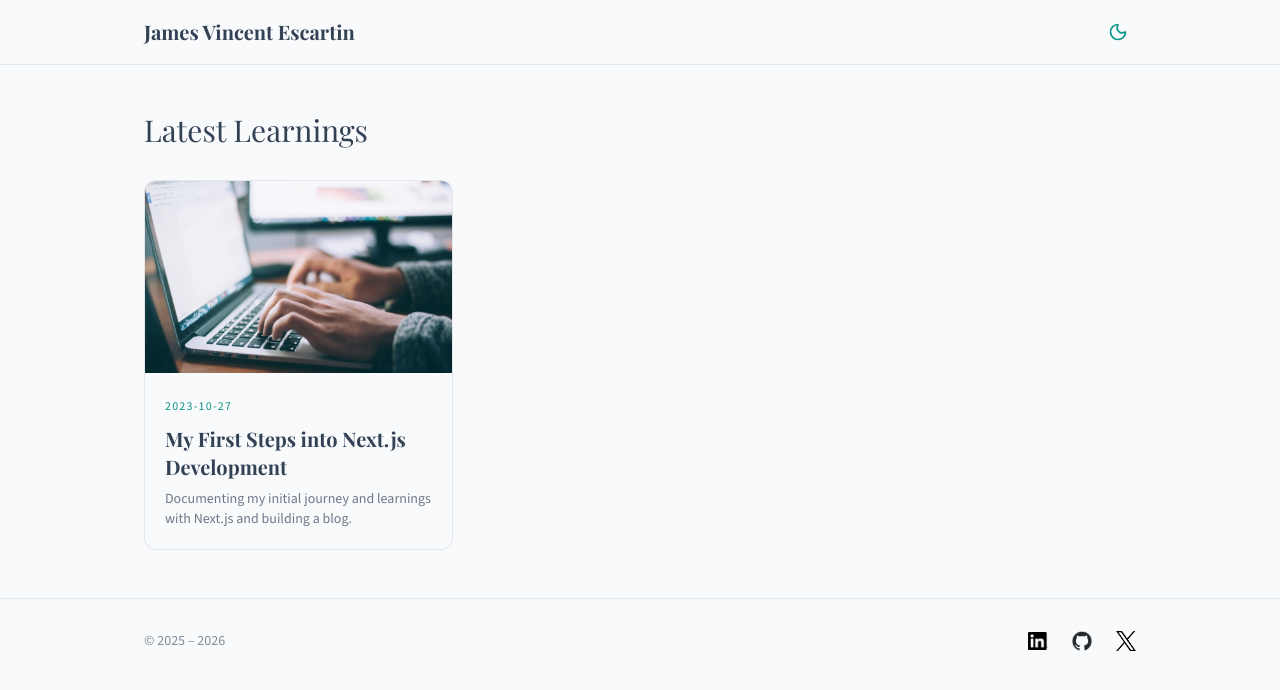
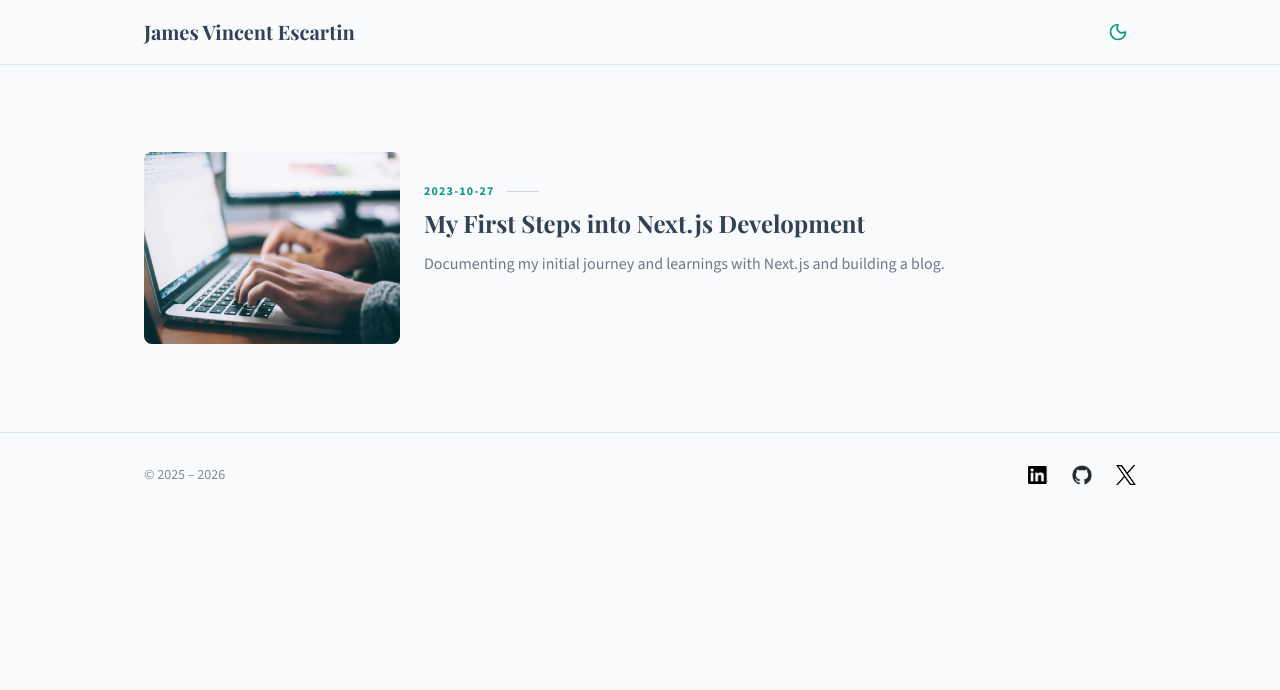
Before and after one commit to jvescartin/jvescartin.com, a Next.js app: page / in a window 1280 px wide. Shown: the top 690 px of the page. Built offline with nearby package versions, Linux system fonts and the light colour scheme; a web font is replaced by a local one.

Commit message:
feat: make it into single column

```diff
--- a/app/blog/[slug]/page.tsx
+++ b/app/blog/[slug]/page.tsx
@@ -29,7 +29,7 @@ export default async function PostPage({ params}: { params: Promise<{ slug: stri
       </header>
 
       {/* Hero Image */}
-      <div className="relative mb-12 h-[300px] md:h-[450px] w-full overflow-hidden rounded-2xl border border-foreground/10 shadow-xl">
+      <div className="relative mb-12 h-75 md:h-122.5 w-full overflow-hidden rounded-2xl border border-foreground/10 shadow-xl">
         <Image src={data.image} alt={data.title} fill className="object-cover" priority />
       </div>
 
--- a/app/page.tsx
+++ b/app/page.tsx
@@ -7,30 +7,43 @@ export default function Home() {
 
   return (
    <div className="mx-auto max-w-5xl px-4 py-12">
-      <h2 className="font-accent text-3xl mb-8">Latest Learnings</h2>
+      <div className="flex flex-col">
+        {posts.map((post, index) => (
+          <Link href={`/blog/${post.slug}`} key={post.slug} className="group">
+            <article className={`flex flex-col md:flex-row gap-6 py-10 transition-colors ${
+              index !== posts.length - 1 ? "border-b border-foreground/10" : ""
+            }`}>
 
-      <div className="grid gap-8 md:grid-cols-2 lg:grid-cols-3">
-        {posts.map((post) => (
-          <Link href={`/blog/${post.slug}`} key={post.slug} className="group">
-            <article className="overflow-hidden rounded-xl border border-foreground/10 bg-background transition-all hover:shadow-lg hover:border-accent/30">
-              <div className="relative h-48 w-full">
+              {/* Thumbnail - Rectangle, smaller and more subtle */}
+              <div className="relative h-48 w-full md:w-64 shrink-0 overflow-hidden rounded-lg bg-foreground/5">
                 <Image
                   src={post.image}
                   alt={post.title}
                   fill
-                  className="object-cover transition-transform group-hover:scale-105"
+                  className="object-cover transition-transform duration-500 group-hover:scale-105"
                 />
               </div>
-              <div className="p-5">
-                <span className="text-xs font-medium uppercase tracking-widest text-accent">
-                  {post.date}
-                </span>
-                <h3 className="font-accent mt-2 text-xl font-bold group-hover:text-accent transition-colors">
+
+              {/* Content Area */}
+              <div className="flex flex-col justify-center grow">
+                <div className="flex items-center gap-3 mb-2">
+                  <span className="text-xs font-bold uppercase tracking-widest text-accent">
+                    {post.date}
+                  </span>
+                  <span className="h-px w-8 bg-foreground/20"></span>
+                </div>
+
+                <h3 className="font-accent text-2xl font-bold text-foreground group-hover:text-accent transition-colors duration-300">
                   {post.title}
                 </h3>
-                <p className="mt-2 line-clamp-2 text-sm text-foreground/70">
+
+                <p className="mt-3 line-clamp-2 text-base text-foreground/70 leading-relaxed max-w-2xl">
                   {post.description}
                 </p>
+
+                <div className="mt-4 flex items-center text-sm font-semibold text-accent opacity-0 group-hover:opacity-100 transition-opacity">
+                  Read Story →
+                </div>
               </div>
             </article>
           </Link>
```
